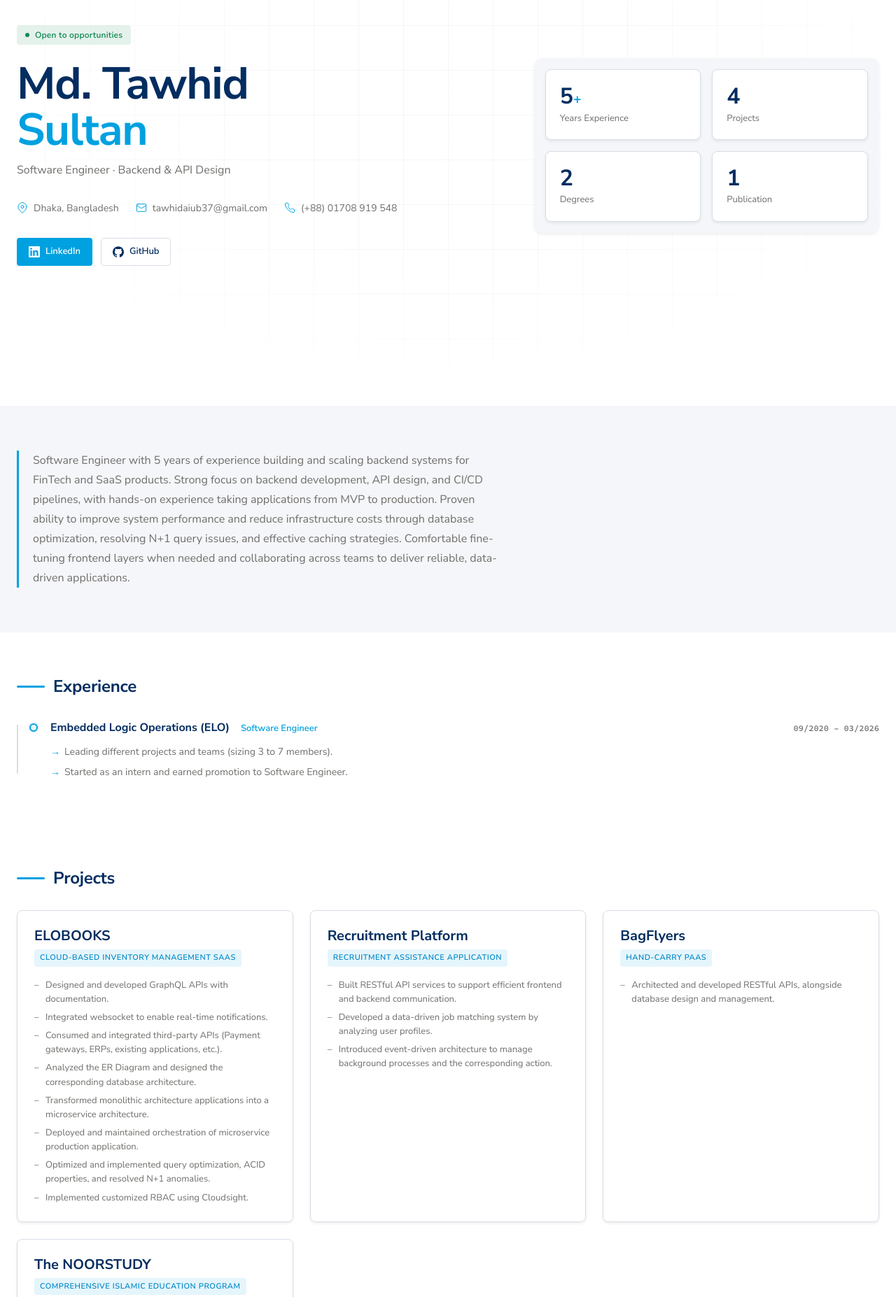
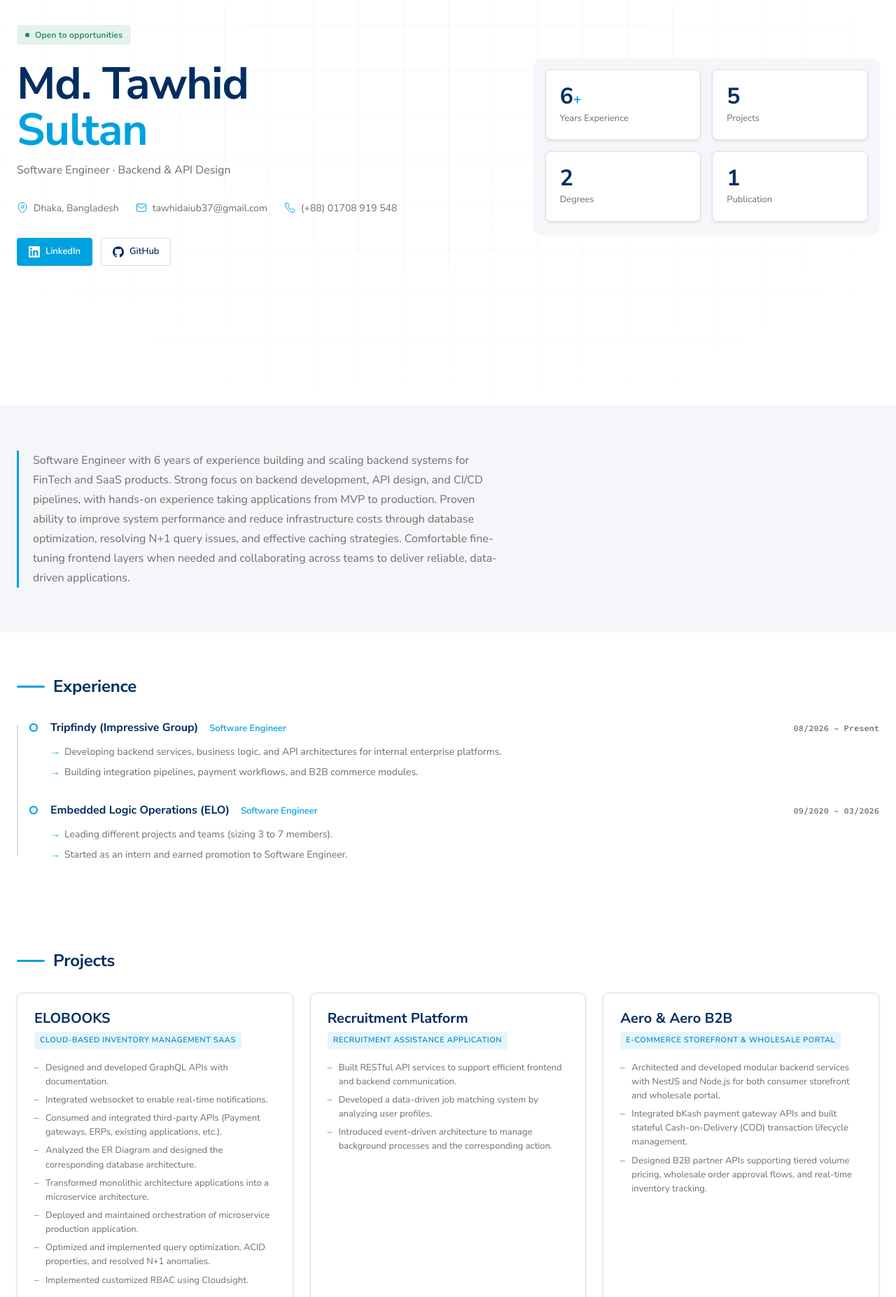
Before and after one commit to tawhid37/personal-portfolio, a plain HTML site: page index.html in a window 1280 px wide. Shown: the part 220-2074 px from the top of the page at 70% size. Drawn offline with Linux system fonts and the light colour scheme.

Commit message:
Update LinkedIn link, adjust experience and project metrics, and add new project details

```diff
--- a/index.html
+++ b/index.html
@@ -696,7 +696,7 @@ a:hover{color:var(--primary-hover)}
       </div>
 
       <div class="hero-links animate-in animate-in-d4">
-        <a href="https://linkedin.com/in/Tawhid Sultan" target="_blank" rel="noopener" class="btn btn-primary">
+        <a href="https://www.linkedin.com/in/tawhid37/" target="_blank" rel="noopener" class="btn btn-primary">
           <svg viewBox="0 0 24 24" fill="currentColor"><path d="M20.447 20.452h-3.554v-5.569c0-1.328-.027-3.037-1.852-3.037-1.853 0-2.136 1.445-2.136 2.939v5.667H9.351V9h3.414v1.561h.046c.477-.9 1.637-1.85 3.37-1.85 3.601 0 4.267 2.37 4.267 5.455v6.286zM5.337 7.433a2.062 2.062 0 0 1-2.063-2.065 2.064 2.064 0 1 1 2.063 2.065zm1.782 13.019H3.555V9h3.564v11.452zM22.225 0H1.771C.792 0 0 .774 0 1.729v20.542C0 23.227.792 24 1.771 24h20.451C23.2 24 24 23.227 24 22.271V1.729C24 .774 23.2 0 22.222 0h.003z"/></svg>
           LinkedIn
         </a>
@@ -709,11 +709,11 @@ a:hover{color:var(--primary-hover)}
 
     <div class="metric-panel animate-in animate-in-d3" aria-label="Career metrics">
       <div class="metric-card">
-        <div class="metric-value">5<span class="unit">+</span></div>
+        <div class="metric-value">6<span class="unit">+</span></div>
         <div class="metric-label">Years Experience</div>
       </div>
       <div class="metric-card">
-        <div class="metric-value">4</div>
+        <div class="metric-value">5</div>
         <div class="metric-label">Projects</div>
       </div>
       <div class="metric-card">
@@ -733,7 +733,7 @@ a:hover{color:var(--primary-hover)}
   <div class="container">
     <div class="summary-content animate-in">
       <p class="summary-text">
-        Software Engineer with 5 years of experience building and scaling backend systems for FinTech and SaaS products. Strong focus on backend development, API design, and CI/CD pipelines, with hands-on experience taking applications from MVP to production. Proven ability to improve system performance and reduce infrastructure costs through database optimization, resolving N+1 query issues, and effective caching strategies. Comfortable fine-tuning frontend layers when needed and collaborating across teams to deliver reliable, data-driven applications.
+        Software Engineer with 6 years of experience building and scaling backend systems for FinTech and SaaS products. Strong focus on backend development, API design, and CI/CD pipelines, with hands-on experience taking applications from MVP to production. Proven ability to improve system performance and reduce infrastructure costs through database optimization, resolving N+1 query issues, and effective caching strategies. Comfortable fine-tuning frontend layers when needed and collaborating across teams to deliver reliable, data-driven applications.
       </p>
     </div>
   </div>
@@ -744,6 +744,20 @@ a:hover{color:var(--primary-hover)}
   <div class="container">
     <h2 class="section-title animate-in">Experience</h2>
     <div class="timeline animate-in animate-in-d1">
+      <div class="timeline-item">
+        <div class="timeline-dot"></div>
+        <div class="timeline-content">
+          <div class="timeline-header">
+            <span class="timeline-company">Tripfindy (Impressive Group)</span>
+            <span class="timeline-role">Software Engineer</span>
+            <span class="timeline-date">08/2026 – Present</span>
+          </div>
+          <ul class="timeline-list">
+            <li>Developing backend services, business logic, and API architectures for internal enterprise platforms.</li>
+            <li>Building integration pipelines, payment workflows, and B2B commerce modules.</li>
+          </ul>
+        </div>
+      </div>
       <div class="timeline-item">
         <div class="timeline-dot"></div>
         <div class="timeline-content">
@@ -791,6 +805,15 @@ a:hover{color:var(--primary-hover)}
         </ul>
       </div>
       <div class="project-card">
+        <h3 class="project-name">Aero &amp; Aero B2B</h3>
+        <p class="project-type">E-commerce Storefront &amp; Wholesale Portal</p>
+        <ul class="project-list">
+          <li>Architected and developed modular backend services with NestJS and Node.js for both consumer storefront and wholesale portal.</li>
+          <li>Integrated bKash payment gateway APIs and built stateful Cash-on-Delivery (COD) transaction lifecycle management.</li>
+          <li>Designed B2B partner APIs supporting tiered volume pricing, wholesale order approval flows, and real-time inventory tracking.</li>
+        </ul>
+      </div>
+      <div class="project-card">
         <h3 class="project-name">BagFlyers</h3>
         <p class="project-type">Hand-carry PaaS</p>
         <ul class="project-list">
@@ -831,6 +854,7 @@ a:hover{color:var(--primary-hover)}
           <span class="skill-badge">Node.js</span>
           <span class="skill-badge">Laravel</span>
           <span class="skill-badge">Django</span>
+          <span class="skill-badge">Vue.js</span>
         </div>
       </div>
       <div class="skill-group">
@@ -940,7 +964,7 @@ a:hover{color:var(--primary-hover)}
     <span class="footer-name">Md. Tawhid Sultan &mdash; Software Engineer</span>
     <div class="footer-links">
       <a href="mailto:tawhidaiub37@gmail.com">Email</a>
-      <a href="https://linkedin.com/in/Tawhid Sultan" target="_blank" rel="noopener">LinkedIn</a>
+      <a href="https://www.linkedin.com/in/tawhid37/" target="_blank" rel="noopener">LinkedIn</a>
       <a href="https://github.com/tawhid37" target="_blank" rel="noopener">GitHub</a>
     </div>
   </div>
```
